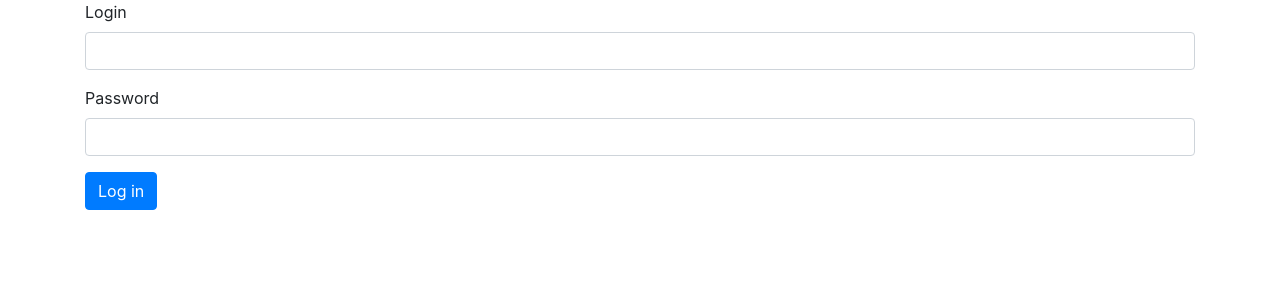
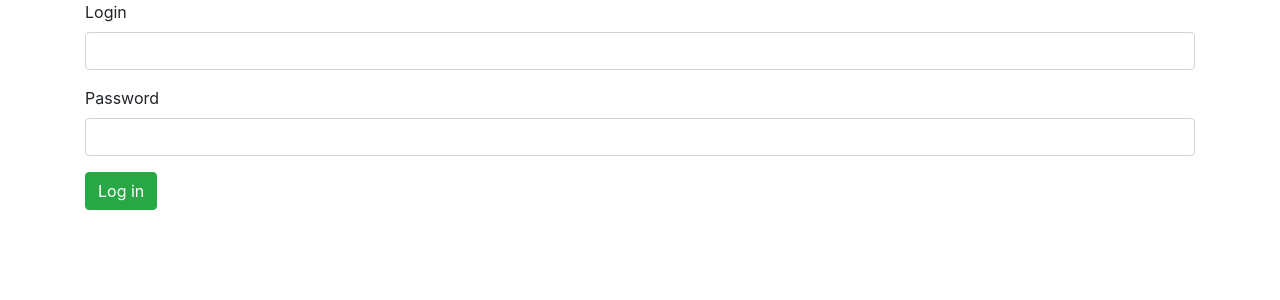
Before and after one commit to marsiekiera/YHB, a Flask app: template flask/app/templates/login.html in a window 1280 px wide. Shown: the part 56-356 px from the top of the page. Run offline with Flask 2, Linux system fonts and the light colour scheme; the template is opened without the code that fills it, so the values that code supplies are empty.

Commit message:
Button color change

```diff
--- a/flask/app/templates/login.html
+++ b/flask/app/templates/login.html
@@ -27,6 +27,6 @@
     <label for="password">Password</label>
     <input type="password" class="form-control" name="password" autocomplete="off" >
   </div>
-  <button type="submit" class="btn btn-primary">Log in</button>
+  <button type="submit" class="btn btn-success">Log in</button>
 </form>
 {% endblock %}
```
